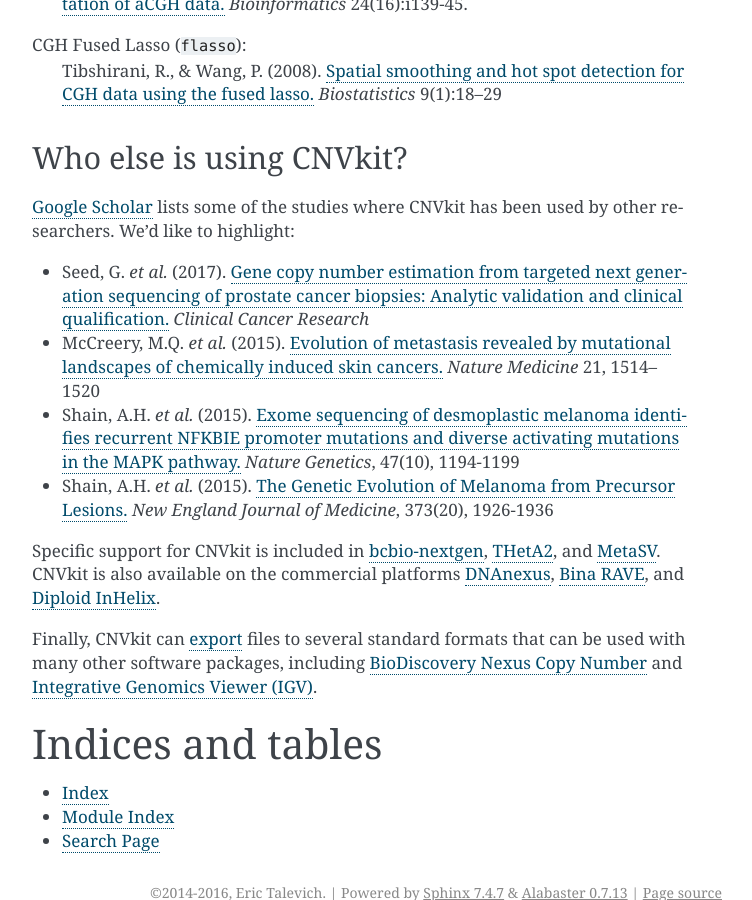
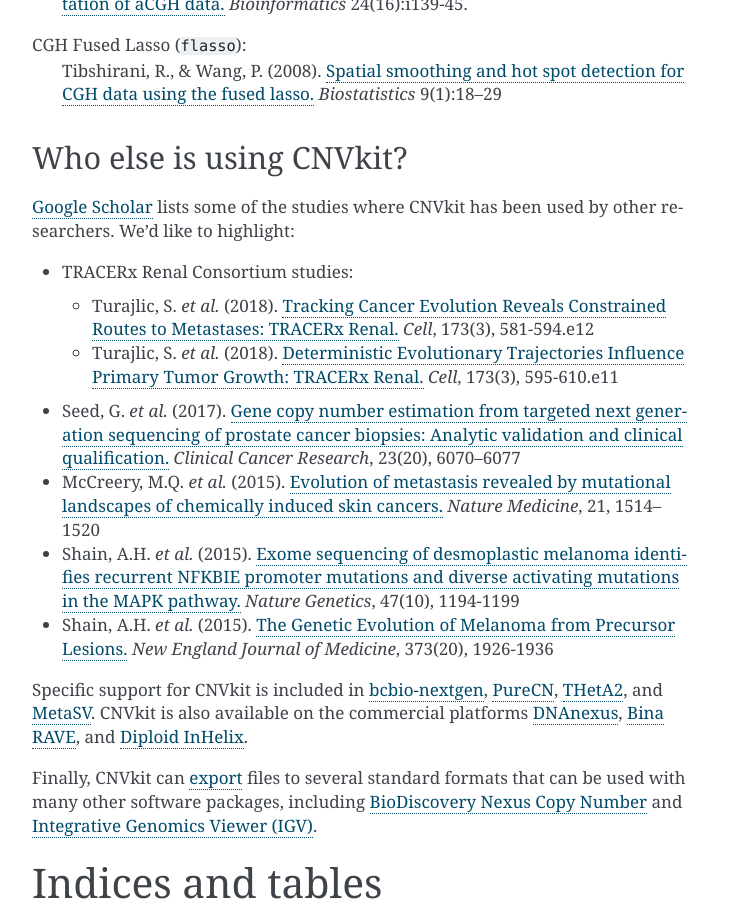
Before and after one commit to etal/cnvkit, a Sphinx documentation site: the page built from doc/index.rst, in a window 1280 px wide and 900 px high, scrolled down 3469 px. Shown: the whole window, without its empty margins (388-1140 px from the left). Built offline with Sphinx 7.4.7, drawn with Linux system fonts in a browser that asks for light colours; the version number could not be read and is left out.

Commit message:
doc: Add TRACERx studies to highlighted pubs list

```diff
--- a/doc/index.rst
+++ b/doc/index.rst
@@ -102,15 +102,28 @@
 lists some of the studies where CNVkit has been used by other researchers.
 We'd like to highlight:
 
+* TRACERx Renal Consortium studies:
+
+  * Turajlic, S. *et al.* (2018).
+    `Tracking Cancer Evolution Reveals Constrained Routes to Metastases: TRACERx
+    Renal.
+    <https://doi.org/10.1016/j.cell.2018.03.057>`_
+    *Cell*, 173(3), 581-594.e12
+  * Turajlic, S. *et al.* (2018).
+    `Deterministic Evolutionary Trajectories Influence Primary Tumor Growth:
+    TRACERx Renal.
+    <https://doi.org/10.1016/j.cell.2018.03.043>`_
+    *Cell*, 173(3), 595-610.e11
+
 * Seed, G. *et al.* (2017).
   `Gene copy number estimation from targeted next generation sequencing of
   prostate cancer biopsies: Analytic validation and clinical qualification.
   <http://dx.doi.org/10.1158/1078-0432.CCR-17-0972>`_
-  *Clinical Cancer Research*
+  *Clinical Cancer Research*, 23(20), 6070–6077
 * McCreery, M.Q. *et al.* (2015).
   `Evolution of metastasis revealed by mutational landscapes of chemically
   induced skin cancers. <http://dx.doi.org/10.1038/nm.3979>`_
-  *Nature Medicine* 21, 1514–1520
+  *Nature Medicine*, 21, 1514–1520
 * Shain, A.H. *et al.* (2015).
   `Exome sequencing of desmoplastic melanoma identifies recurrent NFKBIE
   promoter mutations and diverse activating mutations in the MAPK pathway.
@@ -123,6 +136,7 @@
 
 Specific support for CNVkit is included in
 `bcbio-nextgen <https://bcbio-nextgen.readthedocs.io/>`_,
+`PureCN <https://github.com/lima1/PureCN>`_,
 `THetA2 <http://compbio.cs.brown.edu/projects/theta/>`_,
 and `MetaSV <http://bioinform.github.io/metasv/>`_.
 CNVkit is also available on the commercial platforms
```
